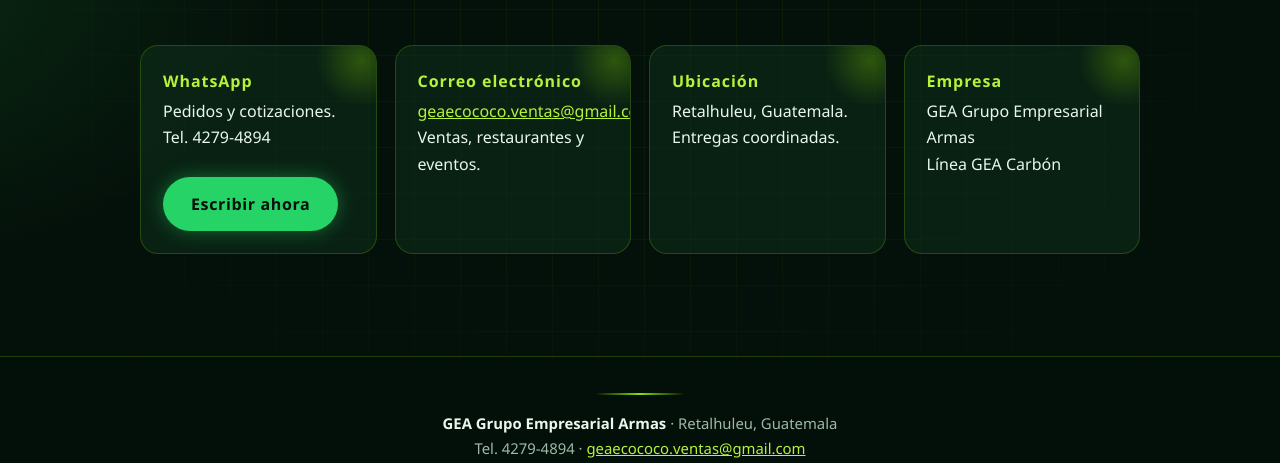
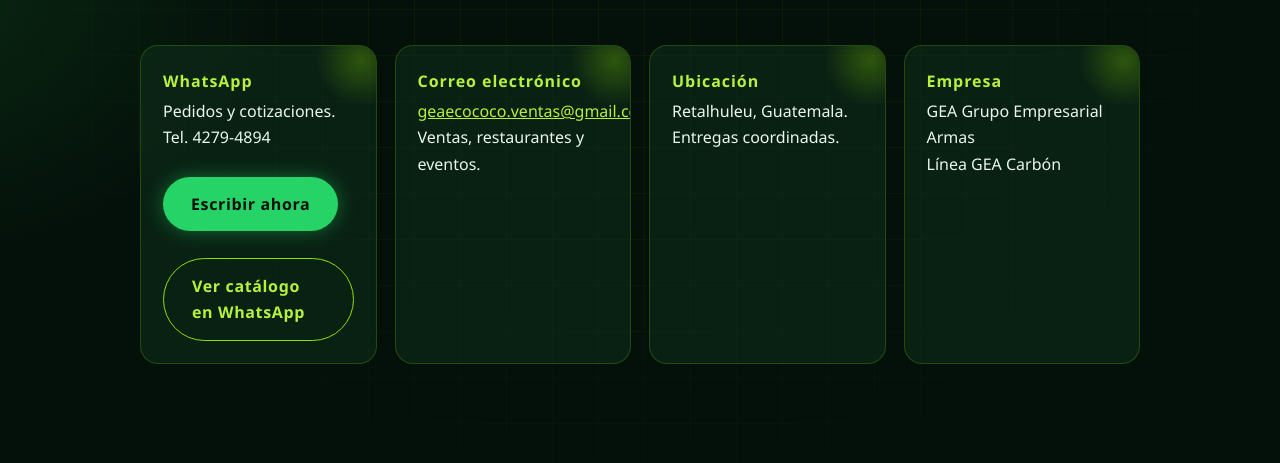
Before and after one commit to GEA-ECOCOCO/gea-ecococo.github.io, a plain HTML site: page contacto.html in a window 1280 px wide. Shown: the part 267-730 px from the top of the page. Drawn offline with Linux system fonts and the light colour scheme.

Commit message:
Contacto: botón al catálogo de WhatsApp Business
Co-Authored-By: Claude Sonnet 5.5 <noreply@anthropic.com>
Claude-Session: https://claude.ai/code/session_01HFubF1LBaFJWT3j7uesoNF

```diff
--- a/contacto.html
+++ b/contacto.html
@@ -38,7 +38,7 @@
   <h1>Haz tu <span class="grad">pedido</span></h1>
   <p class="lead">Escríbenos por WhatsApp o por correo electrónico.</p>
 </div><section style="padding-top:10px"><div class="wrap contacto"><div class="grid">
-  <div class="card hov"><strong>WhatsApp</strong>Pedidos y cotizaciones.<br>Tel. 4279-4894<br><br><a class="btn wa" style="margin:0" href="https://wa.me/50242794894?text=Hola%2C%20quiero%20pedir%20carb%C3%B3n%20ECOCOCO">Escribir ahora</a></div>
+  <div class="card hov"><strong>WhatsApp</strong>Pedidos y cotizaciones.<br>Tel. 4279-4894<br><br><a class="btn wa" style="margin:0" href="https://wa.me/50242794894?text=Hola%2C%20quiero%20pedir%20carb%C3%B3n%20ECOCOCO">Escribir ahora</a><br><br><a class="btn sec" style="margin:0" href="https://wa.me/c/50242794894" target="_blank" rel="noopener">Ver catálogo en WhatsApp</a></div>
   <div class="card hov"><strong>Correo electrónico</strong><a class="link" href="mailto:geaecococo.ventas@gmail.com">geaecococo.ventas@gmail.com</a><br>Ventas, restaurantes y eventos.</div>
   <div class="card hov"><strong>Ubicación</strong>Retalhuleu, Guatemala.<br>Entregas coordinadas.</div>
   <div class="card hov"><strong>Empresa</strong>GEA Grupo Empresarial Armas<br>Línea GEA Carbón</div>
```
